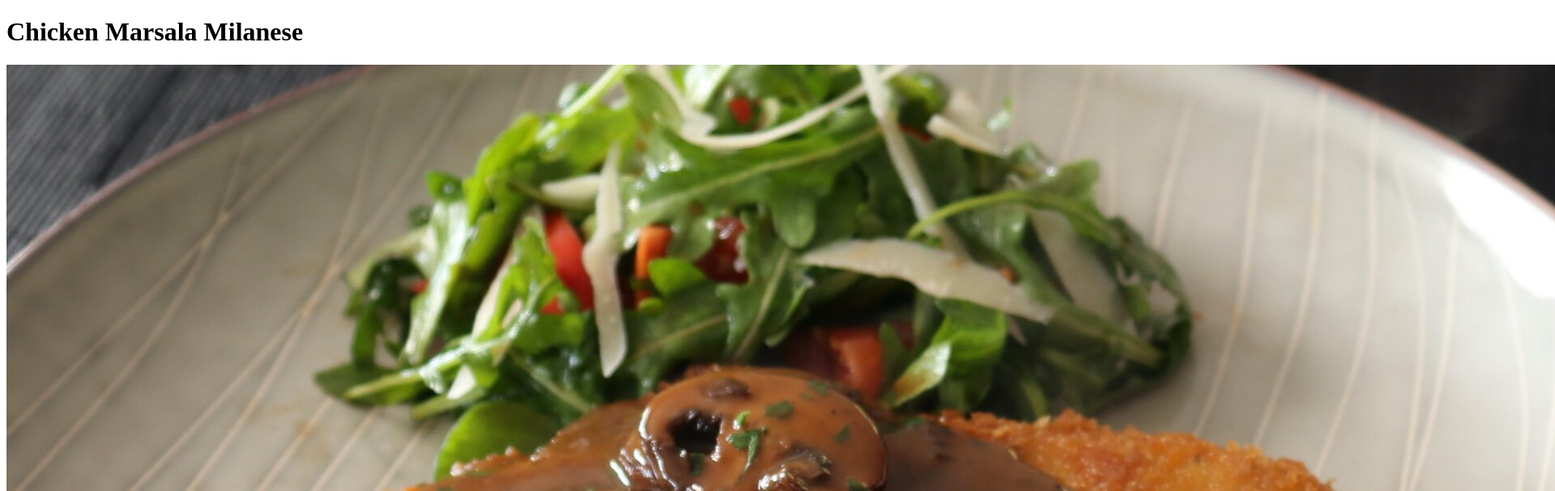
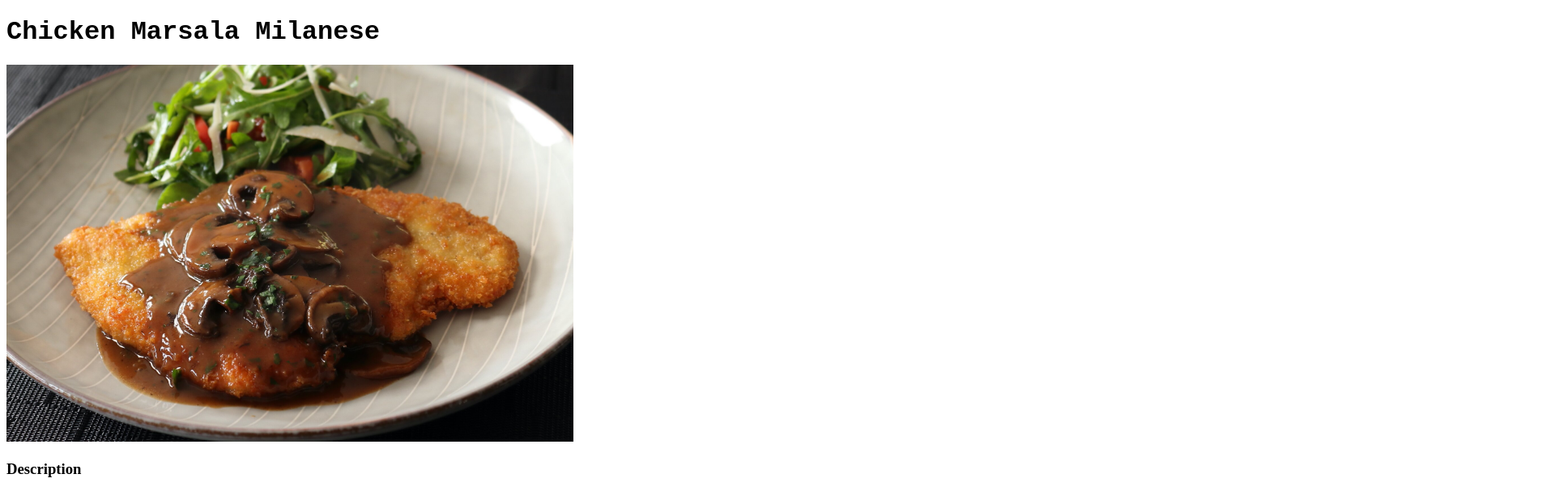
Before and after one commit to eschoffro/odin-recipes, a plain HTML site: page recipes/lasagna.html in a window 1280 px wide. Shown: the top 607 px of the page at 81% size, 1920 px wide, since content can reach past the window. Drawn offline with Linux system fonts and the light colour scheme.

Commit message:
Added CSS to Recipe pages

```diff
--- a/recipes/lasagna.html
+++ b/recipes/lasagna.html
@@ -4,7 +4,8 @@
     <meta charset="UTF-8">
     <meta http-equiv="X-UA-Compatible" content="IE=edge">
     <meta name="viewport" content="width=device-width, initial-scale=1.0">
-    <title>Document</title>
+    <title>Chicken Marsala Milanese</title>
+    <link rel="stylesheet" href="styles.css" />
 </head>
 <body>
     <h1>Chicken Marsala Milanese</h1>
--- /dev/null
+++ b/recipes/styles.css
@@ -0,0 +1,7 @@
+img {
+    height: auto;
+    width: 700px;
+  }
+  h1 {
+    font-family: "Lucida Handwriting", "Courier New", monospace;
+  }
```
Also changed, not shown: index.html (+1 -1 lines), recipes/StuffedRedPeppers.html (+2 -1 lines), recipes/apple_cobbler.html (+2 -1 lines).
